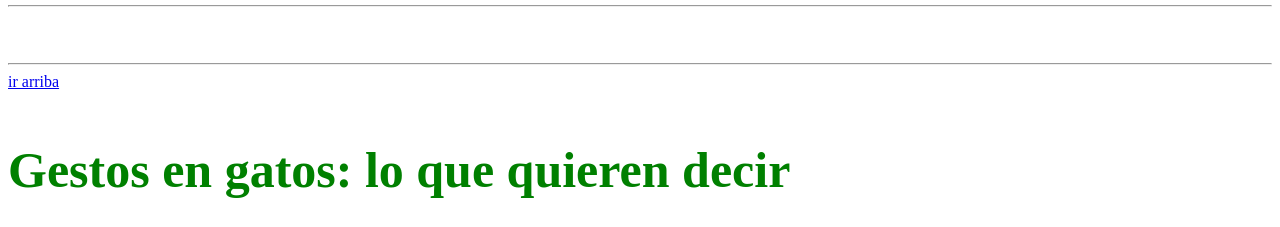
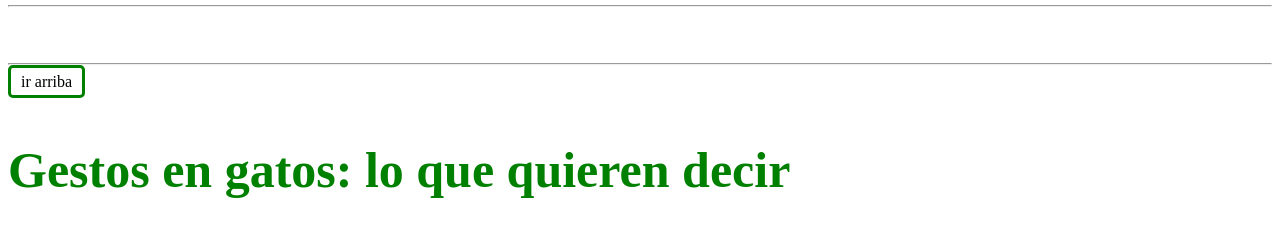
Before and after one commit to YamPedraza/Sitio, a plain HTML site: page Gatos3.html in a window 1280 px wide. Shown: the part 1116-1343 px from the top of the page. Drawn offline with Linux system fonts and the light colour scheme.

Commit message:
agregar estilos a al boton ir arriba

```diff
--- a/estilos.css
+++ b/estilos.css
@@ -84,3 +84,11 @@ tr:hover {
 td {
     border: 1px solid #ddd;
 }
+
+section a {
+    color: black; /* Color del texto del enlace */
+    text-decoration: none; /* Quita el subrayado predeterminado */
+    border: 3px solid green; /* Borde de 1px de ancho y color negro */
+    border-radius: 5px;
+    padding: 5px 10px; /* Espacio interno alrededor del texto del enlace */
+}
```
